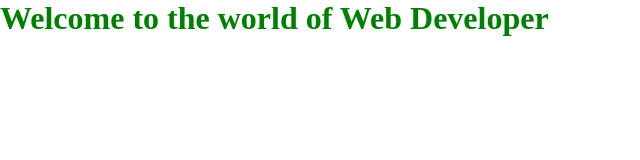
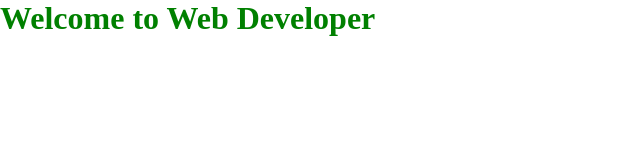
Before and after one commit to abhicode95/Project, a plain HTML site: page index.html in a window 1280 px wide. Shown: the whole page, without its empty margins (0-640 px from the left). Drawn offline with Linux system fonts and the light colour scheme.

Commit message:
first commit

```diff
--- a/index.html
+++ b/index.html
@@ -8,6 +8,6 @@
     <title>Document</title>
   </head>
   <body>
-    <h1>Welcome to the world of Web Developer</h1>
+    <h1>Welcome to Web Developer</h1>
   </body>
 </html>
```
